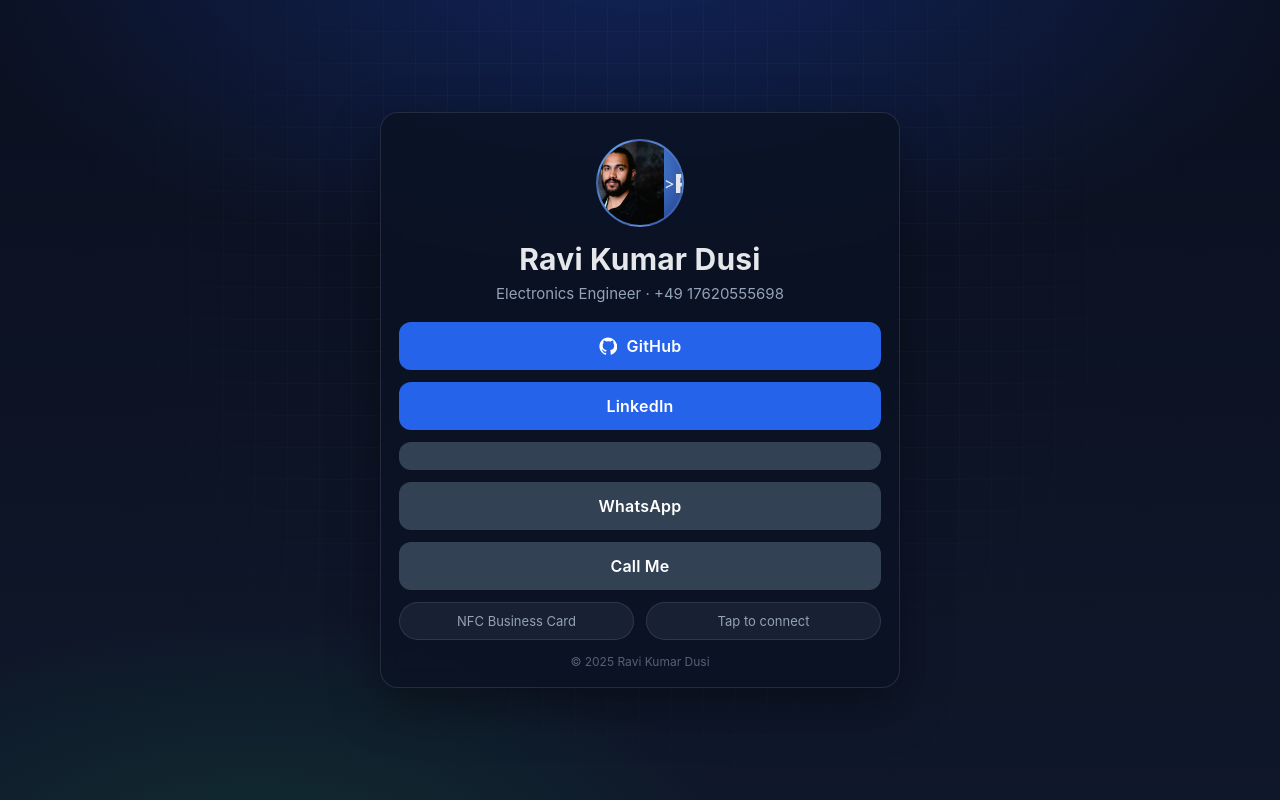
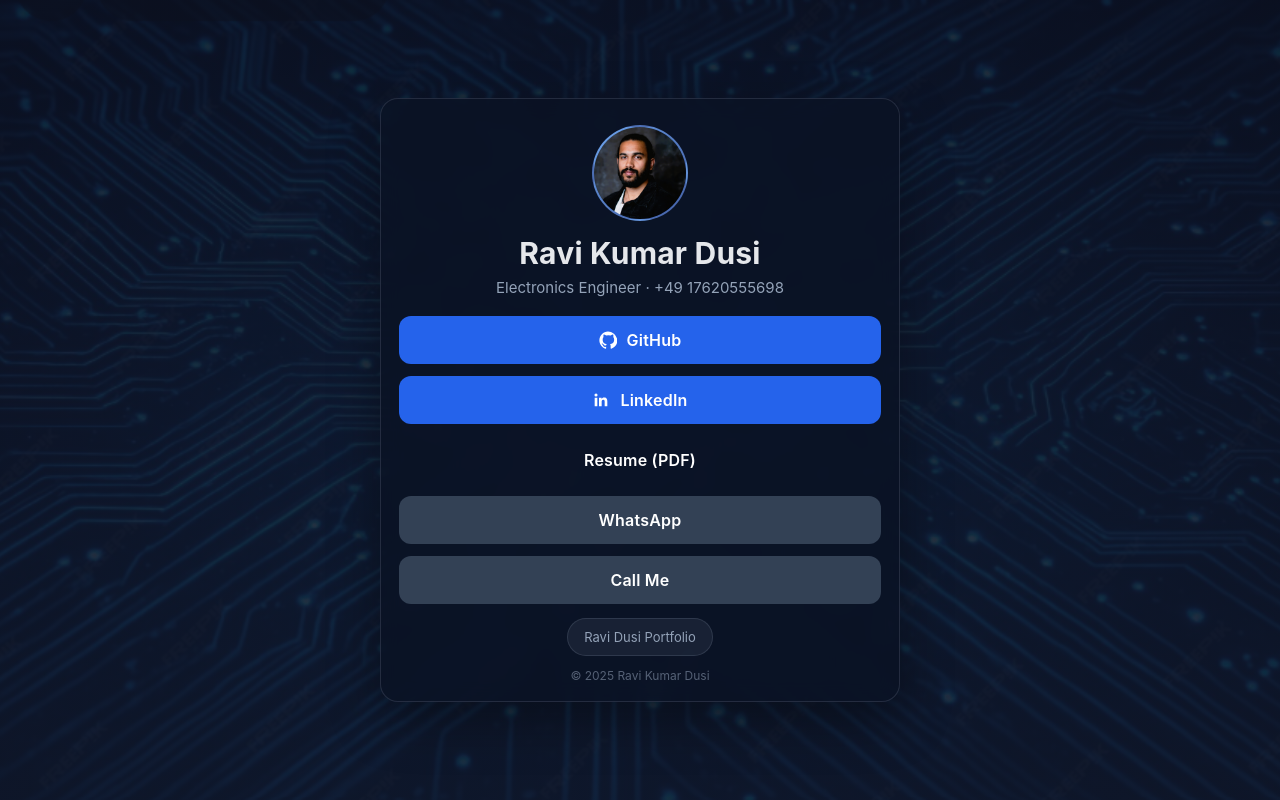
Before and after one commit to ravid-k/Ravidusi_NFC_Tag, a plain HTML site: page index.html in a window 1280 px wide. Drawn offline with Linux system fonts and the light colour scheme.

Commit message:
Update index.html

```diff
--- a/index.html
+++ b/index.html
@@ -4,6 +4,7 @@
   <meta charset="UTF-8" />
   <meta name="viewport" content="width=device-width, initial-scale=1" />
   <title>Ravi Kumar Dusi</title>
+
   <style>
     :root{
       --bg1:#0b1020;
@@ -13,34 +14,23 @@
       --muted:#94a3b8;
       --primary:#2563eb;
       --secondary:#334155;
-      --ring:#1d4ed8;
     }
     *{box-sizing:border-box}
+
     body{
       margin:0;
       font-family: -apple-system, BlinkMacSystemFont, "Segoe UI", Roboto, Arial, sans-serif;
       color:var(--text);
+
       background:
-        radial-gradient(1200px 600px at 50% -10%, #1d4ed855, transparent 60%),
-        radial-gradient(900px 500px at 20% 110%, #22c55e22, transparent 55%),
-        linear-gradient(180deg, var(--bg1), var(--bg2));
+        linear-gradient(180deg, rgba(11,16,32,.88), rgba(15,23,42,.88)),
+        url("./circuit_img.png") center/cover no-repeat;
+
       min-height:100vh;
       display:flex;
       align-items:center;
       justify-content:center;
       padding:28px 14px;
-    }
-
-    /* CSS-only “circuit” vibe (very light) */
-    body::before{
-      content:"";
-      position:fixed; inset:0;
-      background:
-        linear-gradient(transparent 31px, rgba(148,163,184,.08) 32px),
-        linear-gradient(90deg, transparent 31px, rgba(148,163,184,.08) 32px);
-      background-size:32px 32px;
-      mask-image: radial-gradient(circle at 50% 35%, black 30%, transparent 70%);
-      pointer-events:none;
     }
 
     .wrap{
@@ -59,17 +49,29 @@
     }
 
     .avatar{
-      width:88px; height:88px;
+      width:96px;
+      height:96px;
       border-radius:999px;
       margin:0 auto 14px;
+      border: 2px solid rgba(255,255,255,.14);
+      overflow:hidden;
+      display:flex;
+      align-items:center;
+      justify-content:center;
       background: radial-gradient(circle at 30% 30%, #60a5fa, #1e3a8a);
-      border: 2px solid rgba(255,255,255,.10);
-      display:flex; align-items:center; justify-content:center;
-      overflow:hidden;
     }
+    /* This ensures the face is centered */
     .avatar img{
-      width:100%; height:100%; object-fit:cover;
+      width:100%;
+      height:100%;
+      object-fit:cover;
+      object-position:center center;
       display:block;
+    }
+    .avatar .fallback{
+      font-weight:800;
+      font-size:26px;
+      color:#e5e7eb;
     }
 
     h1{
@@ -110,50 +112,45 @@
     a.secondary{background:var(--secondary)}
     a.btn:hover{filter:brightness(1.06)}
 
-    .row{
-      display:flex;
-      gap:12px;
-      flex-wrap:wrap;
-      margin-top:12px;
-    }
     .pill{
-      flex:1;
-      min-width:150px;
+      margin-top:14px;
+      display:inline-block;
       background: rgba(148,163,184,.10);
       border:1px solid rgba(148,163,184,.18);
-      padding:10px 12px;
+      padding:10px 16px;
       border-radius:999px;
       color:var(--muted);
       font-size:13px;
     }
 
     footer{
-      margin-top:14px;
+      margin-top:12px;
       color:rgba(148,163,184,.55);
       font-size:12px;
     }
 
-    /* tiny icon style */
     .ico{width:18px; height:18px; display:inline-block}
     .ico svg{width:18px; height:18px; fill:currentColor}
   </style>
 </head>
+
 <body>
   <div class="wrap">
     <div class="card">
 
-      <!-- Optional photo:
-           Upload "profile.jpg" to the repo and uncomment the <img> line below -->
+      <!-- Upload your image to repo and keep this filename exactly -->
       <div class="avatar">
-        < <img src="./Ravi_profile_pic1-min.jpg" alt="Ravi Kumar Dusi" /> >
-        <!-- fallback initials -->
-        <span style="font-weight:800; font-size:26px; color:#e5e7eb;">RD</span>
+        <img src="./Ravi_profile_pic1-min.jpg" alt="Ravi Kumar Dusi"
+             onerror="this.remove(); document.querySelector('.fallback').style.display='block';">
+        <span class="fallback" style="display:none;">RD</span>
       </div>
 
       <h1>Ravi Kumar Dusi</h1>
       <p class="subtitle">Electronics Engineer · +49 17620555698</p>
 
       <div class="grid">
+
+        <!-- GitHub -->
         <a class="btn primary" href="https://github.com/ravid-k" target="_blank" rel="noopener">
           <span class="ico" aria-hidden="true">
             <svg viewBox="0 0 24 24"><path d="M12 .5C5.73.5.5 5.86.5 12.47c0 5.24 3.44 9.68 8.2 11.25.6.12.82-.26.82-.58v-2.1c-3.34.74-4.04-1.66-4.04-1.66-.55-1.45-1.34-1.84-1.34-1.84-1.1-.78.08-.77.08-.77 1.22.09 1.86 1.28 1.86 1.28 1.08 1.9 2.83 1.35 3.52 1.03.11-.8.42-1.35.76-1.66-2.66-.32-5.46-1.36-5.46-6.06 0-1.34.46-2.44 1.22-3.3-.12-.32-.53-1.62.12-3.38 0 0 1-.33 3.3 1.26a11.05 11.05 0 0 1 6 0c2.3-1.59 3.3-1.26 3.3-1.26.65 1.76.24 3.06.12 3.38.76.86 1.22 1.96 1.22 3.3 0 4.71-2.8 5.74-5.48 6.05.43.38.82 1.12.82 2.26v3.35c0 .32.22.7.83.58 4.76-1.57 8.2-6.01 8.2-11.25C23.5 5.86 18.27.5 12 .5z"/></svg>
@@ -161,15 +158,20 @@
           GitHub
         </a>
 
+        <!-- LinkedIn with icon -->
         <a class="btn primary" href="https://www.linkedin.com/in/ravi-dusi-b74534148/" target="_blank" rel="noopener">
+          <span class="ico" aria-hidden="true">
+            <svg viewBox="0 0 24 24"><path d="M20.45 20.45h-3.56v-5.57c0-1.33-.03-3.05-1.86-3.05-1.86 0-2.14 1.45-2.14 2.95v5.67H9.33V9h3.42v1.56h.05c.48-.9 1.64-1.86 3.37-1.86 3.6 0 4.27 2.37 4.27 5.45v6.3zM5.34 7.43a2.07 2.07 0 1 1 0-4.14 2.07 2.07 0 0 1 0 4.14zM7.12 20.45H3.56V9h3.56v11.45z"/></svg>
+          </span>
           LinkedIn
         </a>
 
-        <a class="btn secondary" href="./Ravi_CV_RES_compressed.pdf" target="_blank" rel="noopener">
-
+        <!-- Resume -->
+        <a class="btn Primary" href="./Ravi_CV_RES_compressed.pdf" target="_blank" rel="noopener">
+          Resume (PDF)
         </a>
 
-        <a class="btn secondary" href="https://wa.me/+491783233921" target="_blank" rel="noopener">
+        <a class="btn secondary" href="https://wa.me/491783233921" target="_blank" rel="noopener">
           WhatsApp
         </a>
 
@@ -178,10 +180,7 @@
         </a>
       </div>
 
-      <div class="row">
-        <div class="pill">NFC Business Card</div>
-        <div class="pill">Tap to connect</div>
-      </div>
+      <div class="pill">Ravi Dusi Portfolio</div>
 
       <footer>© <span id="y"></span> Ravi Kumar Dusi</footer>
     </div>
```
